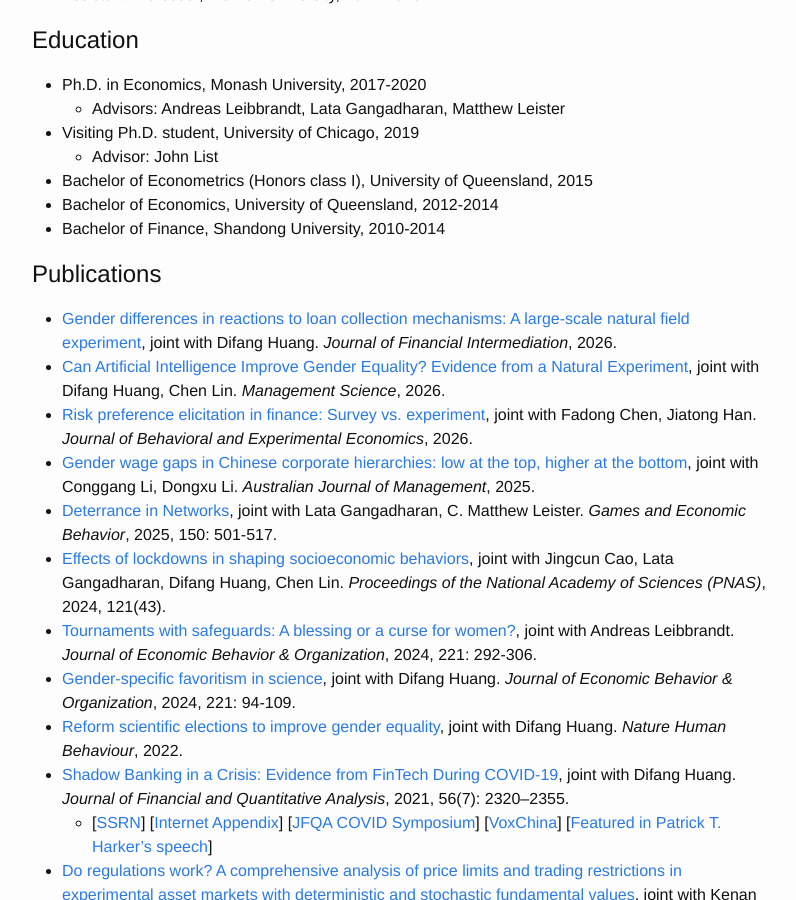
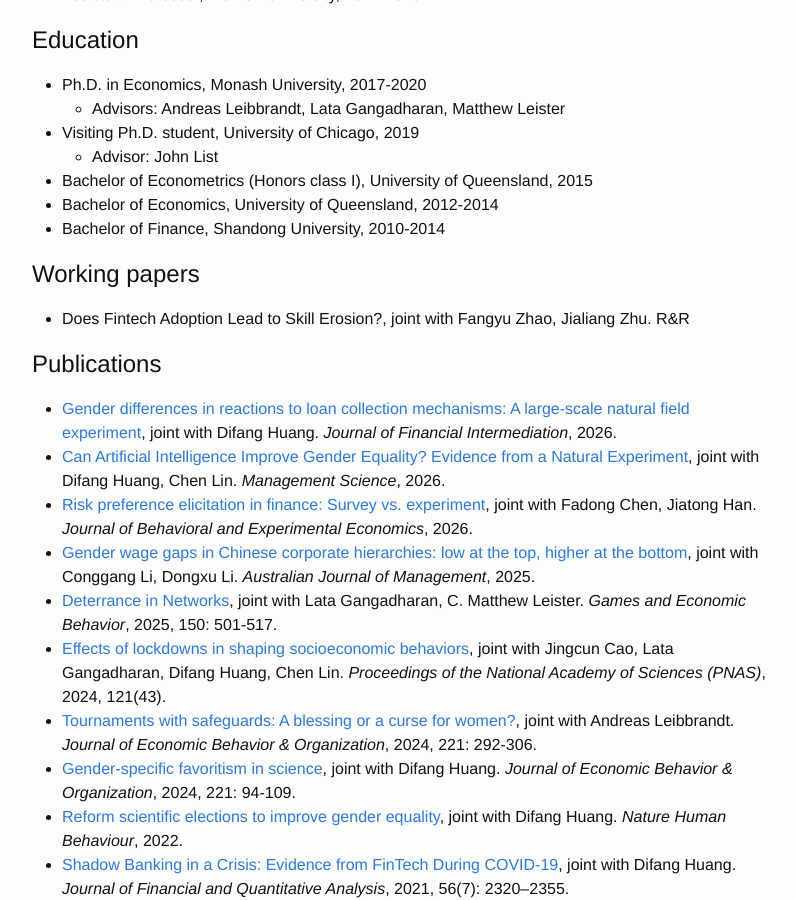
Before and after one commit to zhengyang-bao/zhengyang-bao.github.io, a Jekyll site: the page built from index.md, in a window 1280 px wide and 900 px high, scrolled down 334 px. Shown: the whole window, without its empty margins (238-1034 px from the left). Built offline with Jekyll 4.4.1, drawn with Linux system fonts in a browser that asks for light colours.

Commit message:
Update index.md

```diff
--- a/index.md
+++ b/index.md
@@ -19,6 +19,9 @@ layout: default
 - Bachelor of Econometrics (Honors class I), University of Queensland, 2015
 - Bachelor of Economics, University of Queensland, 2012-2014
 - Bachelor of Finance, Shandong University, 2010-2014
+
+## Working papers
+- Does Fintech Adoption Lead to Skill Erosion?, joint with Fangyu Zhao, Jialiang Zhu. R&R
 
 
 ## Publications
```
